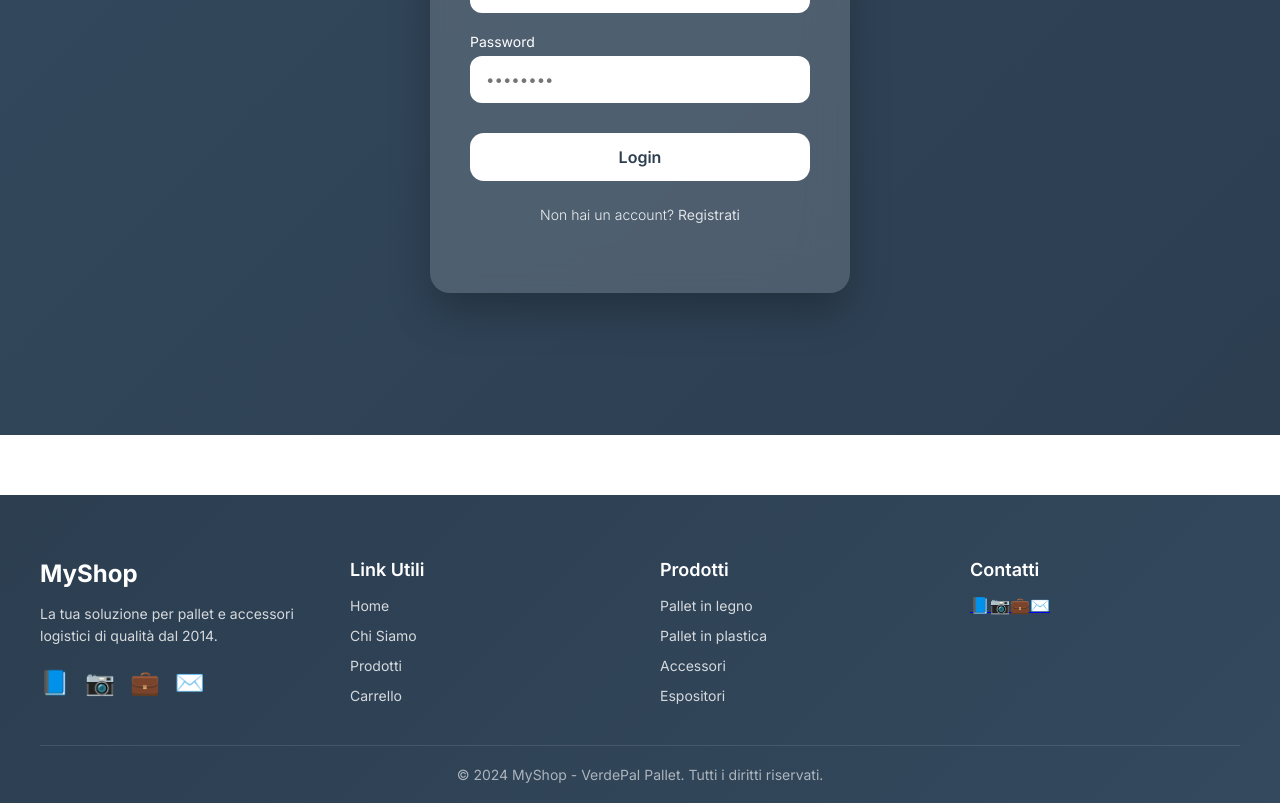
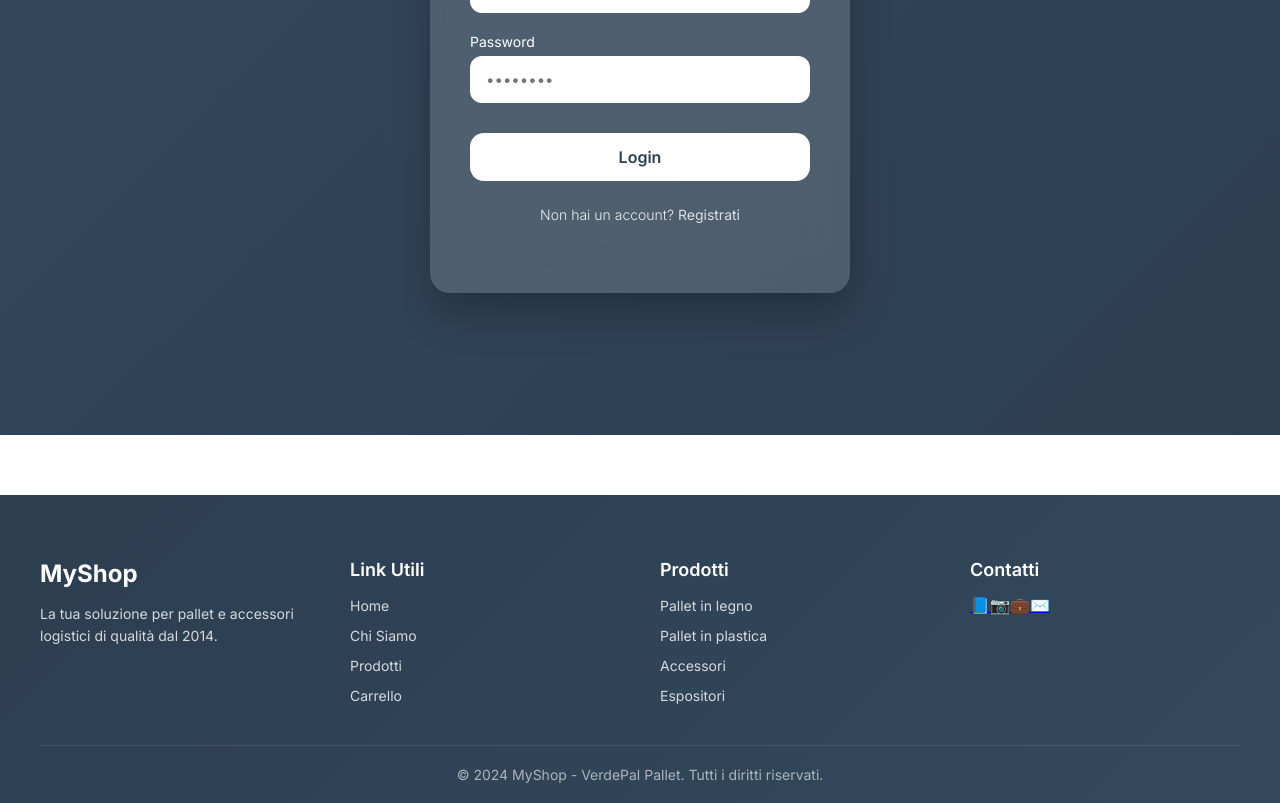
Before and after one commit to nikfaccini/Progetto-ERASMUS-2026, a React (Create React App) app: page /login in a window 1280 px wide. Shown: the part 418-1221 px from the top of the page. Built offline with nearby package versions, Linux system fonts and the light colour scheme.

Commit message:
Aggiornamento Social/Contatti

```diff
--- a/src/components/Footer.js
+++ b/src/components/Footer.js
@@ -8,12 +8,6 @@ const Footer = () => {
         <div className="footer-section">
           <h3>MyShop</h3>
           <p>La tua soluzione per pallet e accessori logistici di qualità dal 2014.</p>
-          <div className="social-links">
-            <a href="#" aria-label="Facebook">📘</a>
-            <a href="#" aria-label="Instagram">📷</a>
-            <a href="#" aria-label="LinkedIn">💼</a>
-            <a href="#" aria-label="Email">✉️</a>
-          </div>
         </div>
 
         <div className="footer-section">
```
